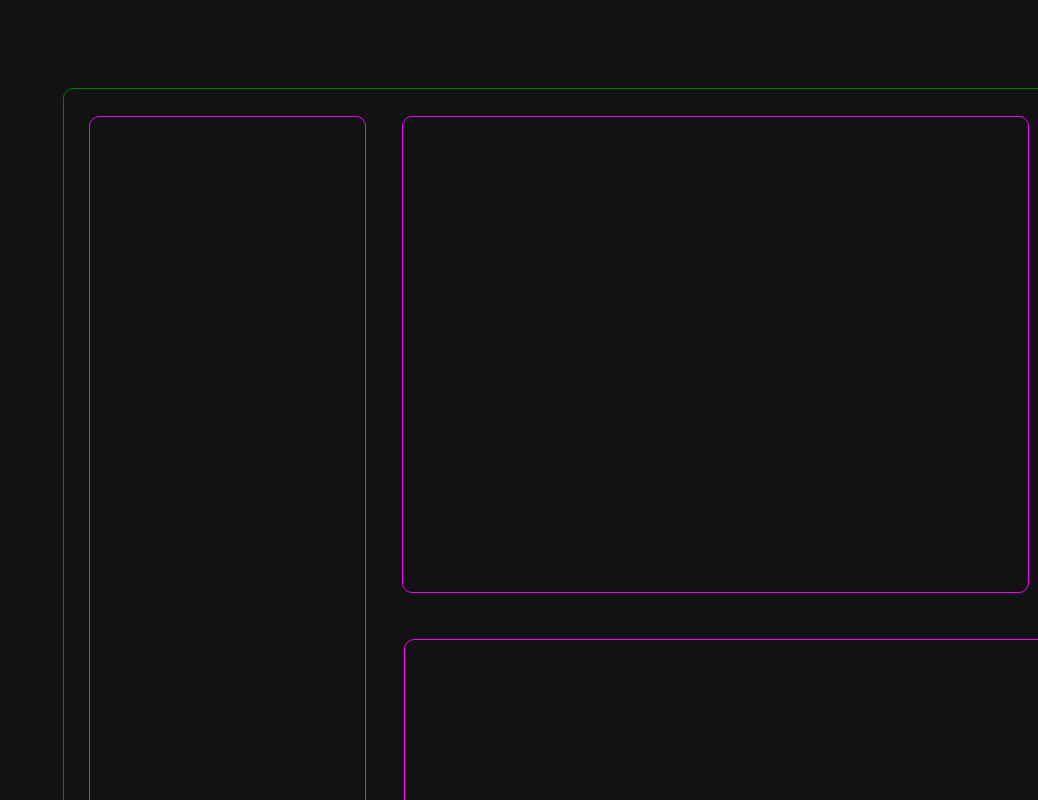
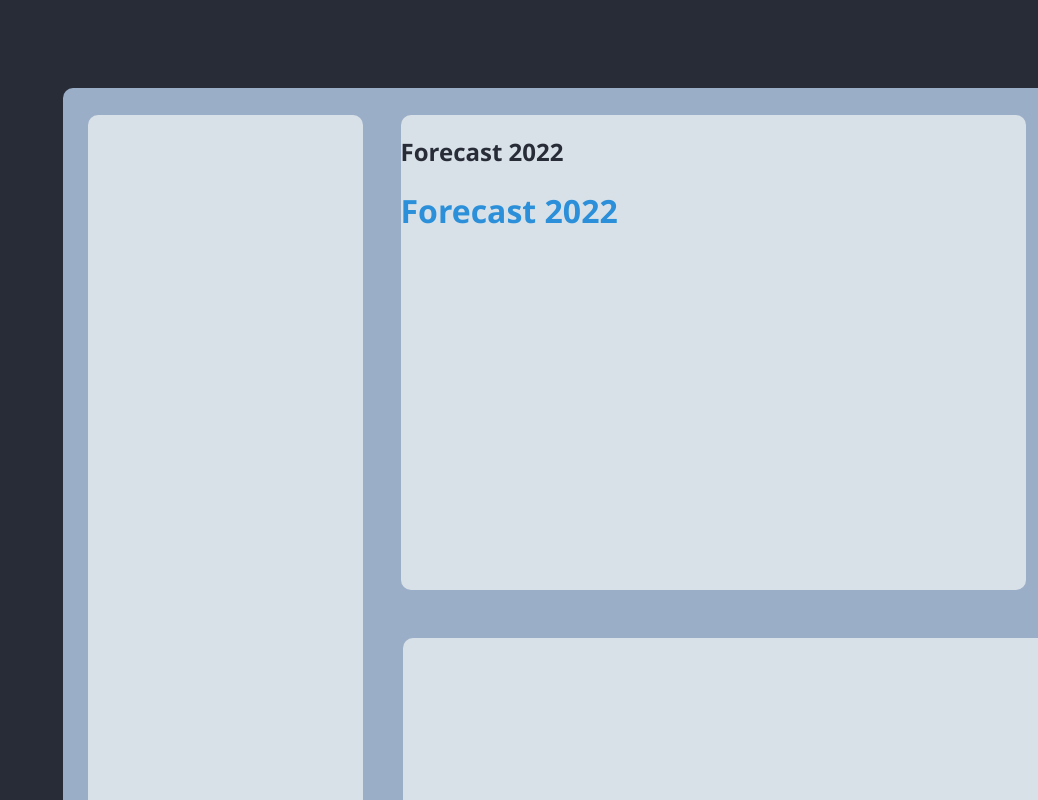
Before and after one commit to nslee333/dev-folder, a React (Create React App) app in the folder weather_app/client/: page / in a window 1280 px wide. Shown: the top 800 px of the page, without its empty margins (242-1280 px from the left). Built offline with nearby package versions, Linux system fonts and the light colour scheme.

Commit message:
[WIP]: Experimenting with color palette.

```diff
--- a/weather_app/client/src/App.css
+++ b/weather_app/client/src/App.css
@@ -1,5 +1,22 @@
 * {
-  background-color: #121212;
+  background-color: var(--main-black);
+  --main-black: #282c37;
+  --main-darkGrey: #9baec8;
+  --main-grey: #d9e1e8;
+  --main-blue: #2b90d9;
+  --primary-div: var(--main-grey);
+  font-family: 'Segoe UI', Tahoma, Geneva, Verdana, sans-serif;
+}
+
+h2 {
+  background-color: var(--main-grey);
+  color: var(--main-black);
+}
+
+h1 {
+  background-color: var(--main-grey);
+  color: var(--main-blue);
+
 }
 
 /* *1075 x 1910 */
@@ -13,7 +30,8 @@
   left: 305px;
   padding: 25px;
 
-  border: 1px solid green;
+  background-color: var(--main-darkGrey);
+  /* border: 1px solid var(--main-blue); */
   border-radius: 10px;
 }
 
@@ -26,7 +44,8 @@
   height: 350px;
   width: 950px;
 
-  border: 1px solid rgb(255, 0, 242);
+  background-color: var(--primary-div);
+  /* border: 1px solid rgb(255, 0, 242); */
   border-radius: 10px;
 
 }
@@ -40,8 +59,8 @@
   top: 27.5px;
   /* left: ; */
 
-
-  border: 1px solid rgb(242, 0, 255);
+background-color: var(--primary-div);
+  /* border: 1px solid rgb(242, 0, 255); */
   border-radius: 10px;
 
 }
@@ -55,8 +74,8 @@
   top: 27.5px;
   left: 337.5px;
 
-
-  border: 1px solid rgb(242, 0, 255);
+  background-color: var(--primary-div);
+  /* border: 1px solid rgb(242, 0, 255); */
   border-radius: 10px;
 
 }
@@ -65,7 +84,7 @@
 .hourForecast {
   position: absolute;
 
-  width: 300px;
+  width: 290px;
   height: 475px;
 
   top: 27.5px;
@@ -73,7 +92,8 @@
 
 
 
-  border: 1px solid rgb(242, 0, 255);
+  /* border: 1px solid rgb(242, 0, 255); */
+  background-color: var(--primary-div);
   border-radius: 10px;
 
 }
--- a/weather_app/client/src/App.tsx
+++ b/weather_app/client/src/App.tsx
@@ -9,7 +9,10 @@ function App() {
     <div className='App'>
       <div className='forecastDiv'></div>
       <div className='navBar'></div>
-      <div className='realtimeDiv'></div>
+      <div className='realtimeDiv'>
+        <h2>Forecast 2022</h2>
+        <h1>Forecast 2022</h1>
+      </div>
       <div className='hourForecast'></div>
     </div>
   );
```
